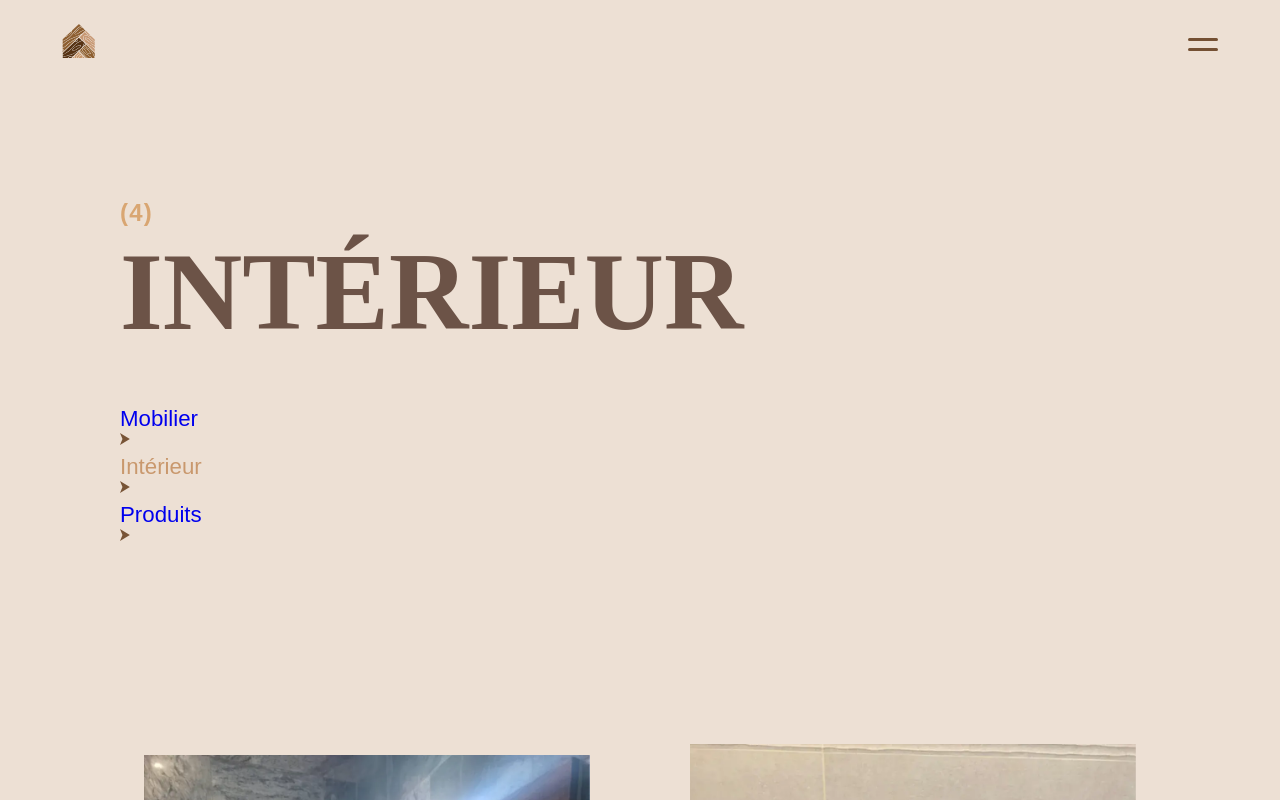
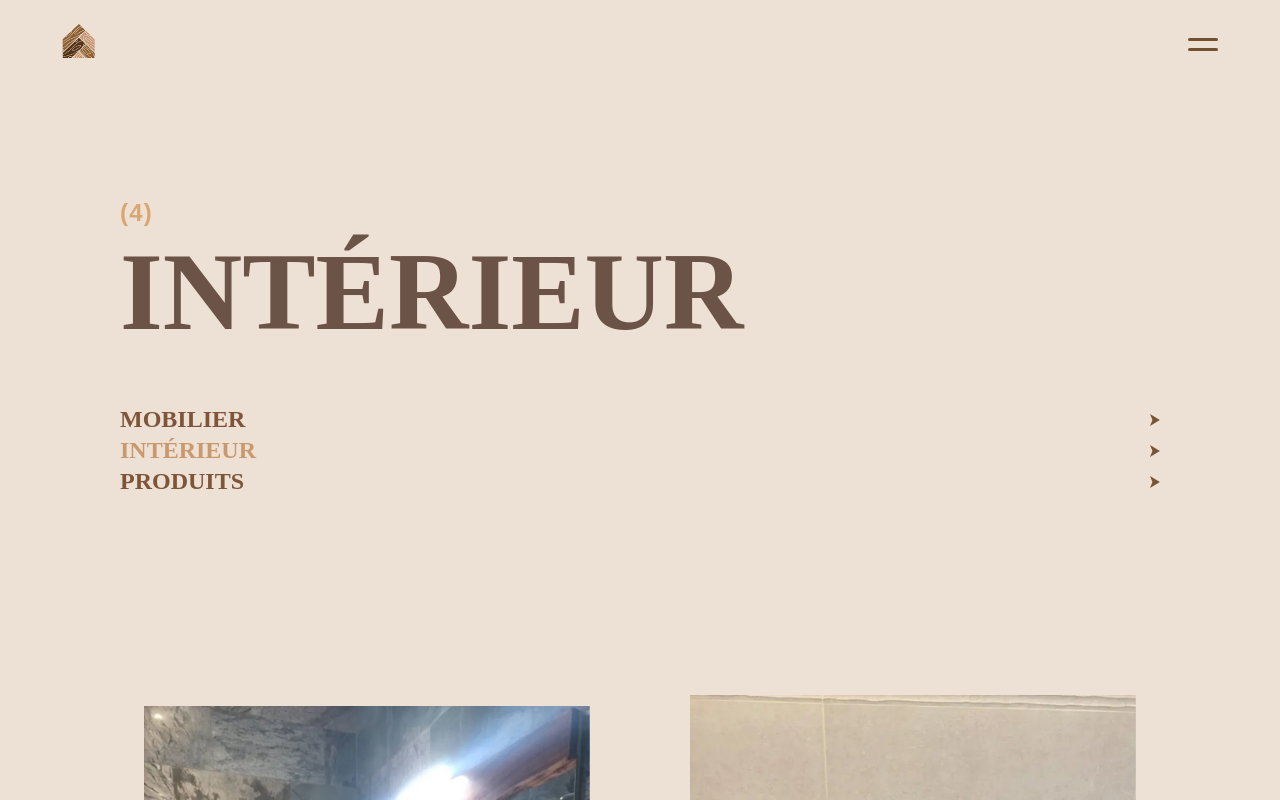
Before and after one commit to vittoriobusatta/DecorTakaz, a Next.js app: page /interieur in a window 1280 px wide. Shown: the top 800 px of the page. Built offline with nearby package versions, Linux system fonts and the light colour scheme; a small style sheet from the web is missing.

Commit message:
update categories

```diff
--- a/pages/interieur/index.js
+++ b/pages/interieur/index.js
@@ -79,6 +79,12 @@ const Interieur = ({ categoryArray }) => {
     observer.observe(interieurContainerRef.current);
   }, []);
 
+  const [isActive, setIsActive] = useState(false);
+
+  const handleClick = () => {
+    setIsActive(!isActive);
+  };
+
   return (
     <>
       <Head>
@@ -108,39 +114,38 @@ const Interieur = ({ categoryArray }) => {
         <div className="catagory_content">
           <ul className="backcatalogue">
             <li>
+              <div className="backcatalogue_title">
                 <Link href="/mobilier/">
                   <h2>Mobilier</h2>
                 </Link>
                 <ArrowIcon />
+              </div>
             </li>
-            <li>
+            <li className={isActive ? "question_active" : ""}>
+              <div
+                className="backcatalogue_title active"
+                onClick={() => handleClick()}
+              >
                 <Link href="/interieur/">
-                <h2 className="active">Intérieur</h2>
-              </Link>
-              <ArrowIcon />
-            </li>
-            <li>
-              <Link href="/produits/">
-                <h2>Produits</h2>
-              </Link>
-              <ArrowIcon />
-            </li>
-            {/* <li>
-              <Link href="/architecture/">
-                <h2>Architecture</h2>
-              </Link>
-              <ArrowIcon />
-            </li> */}
-          </ul>
-
-          {/* <div className="filter">
                   <button
                     className={filter === "all" ? "active" : ""}
                     onClick={handleFilterChange}
                     value="all"
                   >
-              Tous
+                    Intérieur
                   </button>
+                </Link>
+                <svg
+                  height="20"
+                  viewBox="0 0 23 28"
+                  fill="none"
+                  xmlns="http://www.w3.org/2000/svg"
+                  className={isActive ? "active" : ""}
+                >
+                  <path d="M23 14L0 28L5.75 14L0 0L23 14Z" fill="#785436" />
+                </svg>
+              </div>
+              <div className="filter">
                 <button
                   className={filter === "salon" ? "active" : ""}
                   onClick={handleFilterChange}
@@ -162,7 +167,25 @@ const Interieur = ({ categoryArray }) => {
                 >
                   Salle de bain
                 </button>
-          </div> */}
+              </div>
+            </li>
+            <li>
+              <div className="backcatalogue_title">
+                <Link href="/produits/">
+                  <h2>Produits</h2>
+                </Link>
+                <ArrowIcon />
+              </div>
+            </li>
+            {/* <li>
+              <div className="backcatalogue_title">
+                <Link href="/architecture/">
+                  <h2>Architecture</h2>
+                </Link>
+                <ArrowIcon />
+              </div>
+            </li> */}
+          </ul>
         </div>
 
         <ul className="gallerie">
--- a/pages/mobilier/index.js
+++ b/pages/mobilier/index.js
@@ -95,11 +95,8 @@ const Mobilier = ({ categoryArray }) => {
   const [isActive, setIsActive] = useState(false);
 
   const handleClick = () => {
-    console.log("salut");
     setIsActive(!isActive);
   };
-
-  console.log(isActive);
 
   return (
     <>
--- a/styles/04-components/_category.scss
+++ b/styles/04-components/_category.scss
@@ -153,7 +153,7 @@ ul.gallerie {
   width: 100%;
   display: flex;
   flex-direction: column;
-  row-gap: 6px;
+  row-gap: 4px;
   & li {
     overflow: hidden;
     & .backcatalogue_title {
@@ -168,35 +168,36 @@ ul.gallerie {
         font-family: "Manrope";
         font-weight: 800;
         text-transform: uppercase;
-        color: #785436;
-        font-size: 17px;
+        color: #7F5539;
+        font-size: 19px;
         background: none;
         @media screen and (min-width: 1224px) {
-          font-size: 20px;
+          font-size: 24px;
         }
       }
     }
     &.question_active {
       & .filter {
         height: auto;
-        padding: 4px 14px;
+        padding: 4px 18px;
       }
     }
     & .filter {
       display: flex;
       flex-direction: column;
       align-items: flex-start;
-      row-gap: 1px;
+      row-gap: 2px;
       height: 0;
       transition: height 0.45s cubic-bezier(0.16, 1, 0.3, 1) padding 0.45s
         cubic-bezier(0.16, 1, 0.3, 1);
       & button {
         font-weight: 600;
         font-family: "Manrope";
-        font-size: 14px;
+        font-size: 15px;
         color: #785436;
         background: none;
         cursor: pointer;
+        text-transform: uppercase;
       }
     }
   }
```
Also changed, not shown: pages/produits/index.js (+40 -16 lines). Lines whose indentation alone changed are shown as unchanged.
